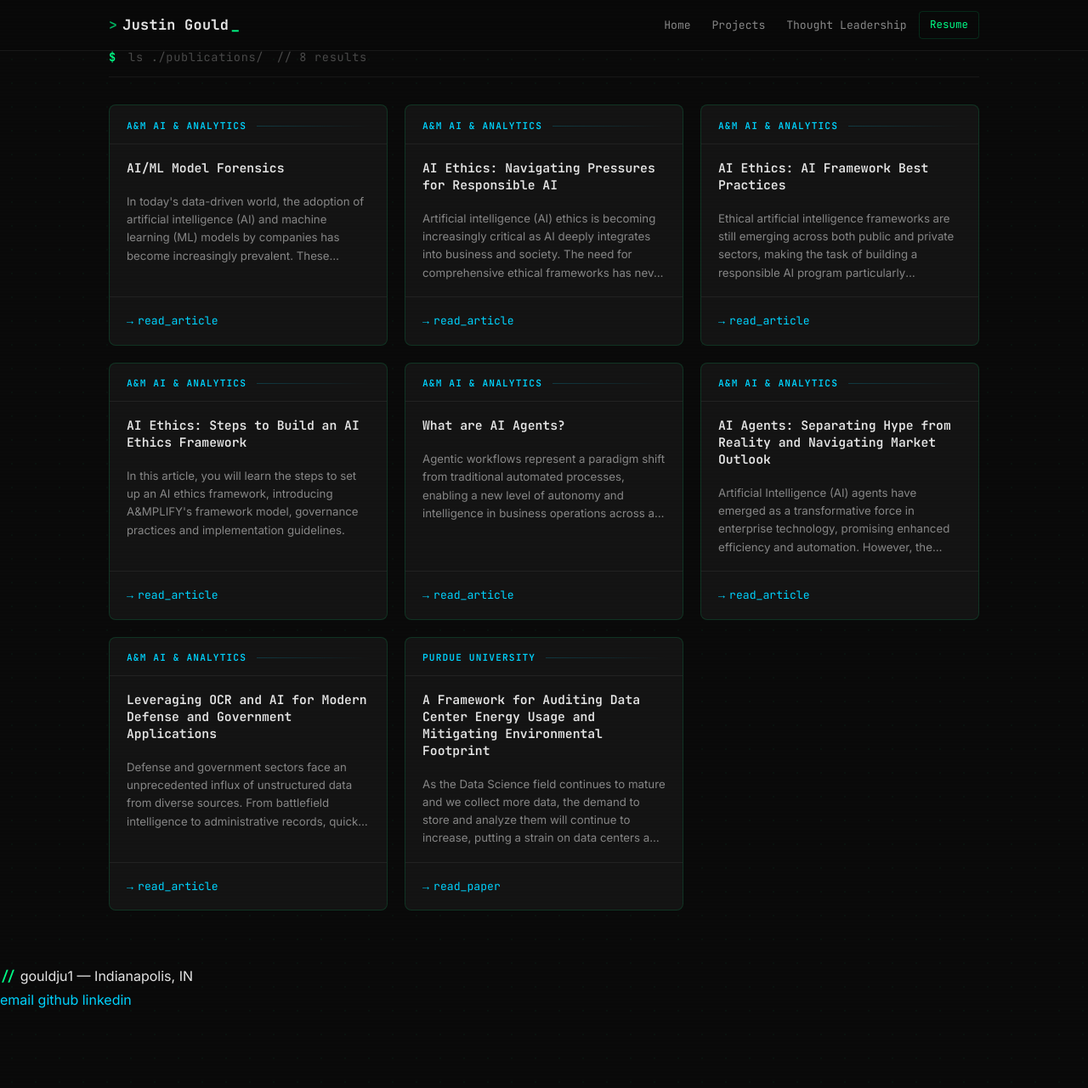
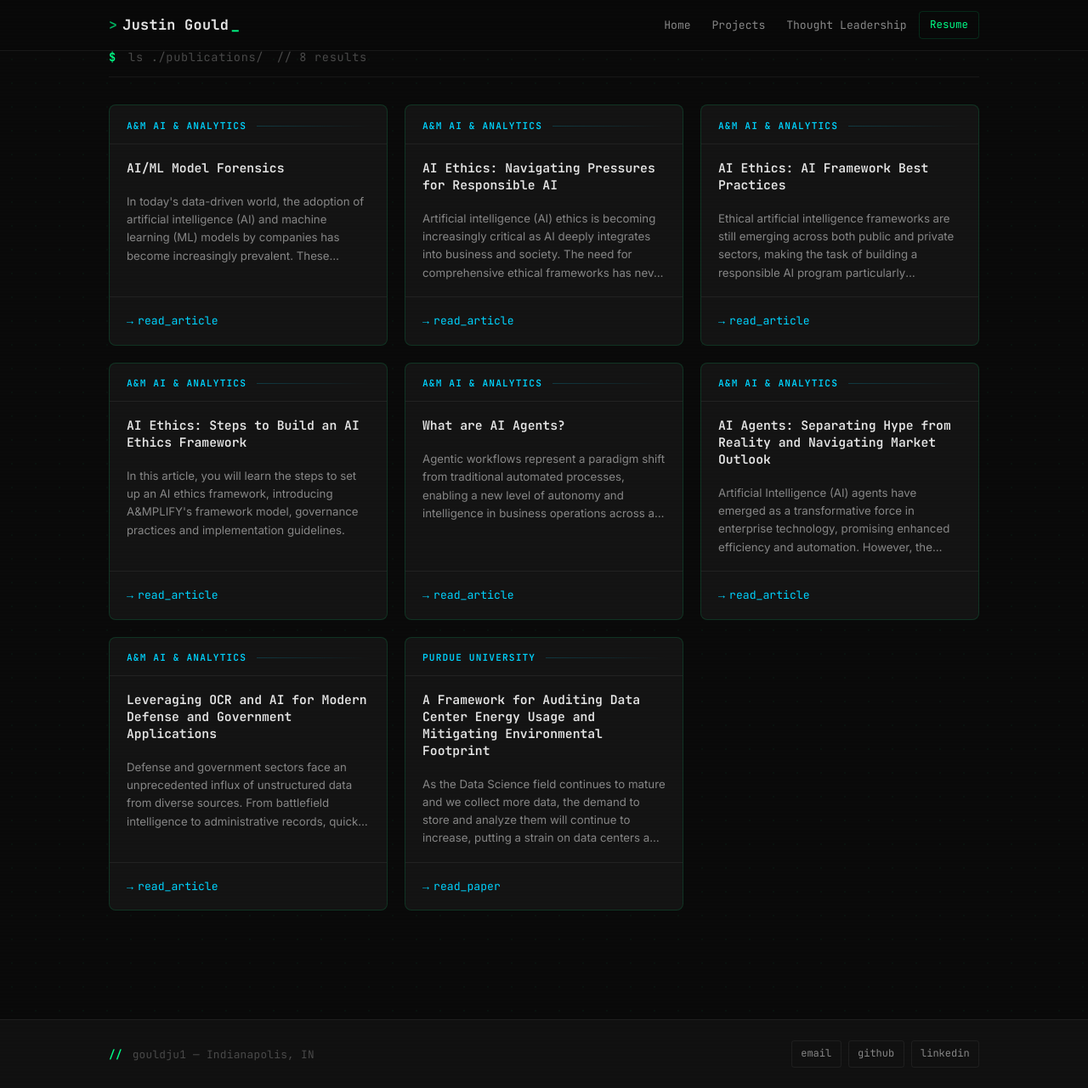
Before and after one commit to gouldju1/gouldju1, a Jekyll site: the page built from pages/ThoughtLeadership.html, in a window 1280 px wide and 1281 px high. Shown: the whole window at 85% size. Built offline with Jekyll 4.4.1, drawn with Linux system fonts in a browser that asks for light colours.

Commit message:
favicon, certs

```diff
--- a/_layouts/default.html
+++ b/_layouts/default.html
@@ -8,6 +8,7 @@
   <link rel="preconnect" href="https://fonts.gstatic.com" crossorigin>
   <link href="https://fonts.googleapis.com/css2?family=JetBrains+Mono:wght@300;400;600;700&family=Inter:wght@300;400;500;600&display=swap" rel="stylesheet">
   <link rel="stylesheet" href="{{ '/assets/css/style.css?v=' | append: site.github.build_revision | relative_url }}">
+  <link rel="icon" type="image/x-icon" href="{{ '/images/favicon.ico' | relative_url }}">
   <meta name="theme-color" content="#0a0a0a">
   <meta name="apple-mobile-web-app-status-bar-style" content="black">
 </head>
--- a/_sass/terminal-base.scss
+++ b/_sass/terminal-base.scss
@@ -189,3 +189,63 @@
     color: $accent-green;
   }
 }
+
+// Footer
+.site-footer {
+  margin-top: 4rem;
+  border-top: 1px solid $border-subtle;
+  background: $bg-secondary;
+}
+
+.footer-inner {
+  max-width: $max-width;
+  margin: 0 auto;
+  padding: 1.5rem $content-pad-lg;
+  display: flex;
+  align-items: center;
+  justify-content: space-between;
+  gap: 1.5rem;
+  flex-wrap: wrap;
+
+  @include small {
+    padding: 1.25rem $content-pad-sm;
+    flex-direction: column;
+    align-items: flex-start;
+    gap: 0.75rem;
+  }
+}
+
+.footer-prompt {
+  font-family: $font-mono;
+  font-size: 0.8rem;
+  color: $text-muted;
+  letter-spacing: 0.02em;
+
+  .prompt-symbol {
+    color: $accent-green;
+    margin-right: 0.3em;
+  }
+}
+
+.footer-links {
+  display: flex;
+  align-items: center;
+  gap: 0.5rem;
+
+  a {
+    font-family: $font-mono;
+    font-size: 0.75rem;
+    color: $text-secondary;
+    text-decoration: none;
+    padding: 0.3rem 0.65rem;
+    border: 1px solid $border-subtle;
+    border-radius: 3px;
+    transition: color 0.2s, border-color 0.2s, background 0.2s;
+
+    &:hover {
+      color: $accent-green;
+      border-color: $border-card;
+      background: $accent-dim;
+    }
+  }
+}
--- a/_sass/terminal-hero.scss
+++ b/_sass/terminal-hero.scss
@@ -285,3 +285,97 @@
   color: $text-muted;
   font-family: $font-body;
 }
+
+// Certifications section
+.cert-section {
+  max-width: $max-width;
+  margin: 0 auto;
+  padding: 0 $content-pad-lg 4rem;
+
+  @include small {
+    padding: 0 $content-pad-sm 3rem;
+  }
+}
+
+.cert-grid {
+  display: flex;
+  flex-wrap: wrap;
+  gap: 1rem;
+  margin-top: 1.5rem;
+}
+
+.cert-card {
+  display: flex;
+  align-items: center;
+  gap: 1rem;
+  background: $bg-card;
+  border: 1px solid $border-card;
+  border-radius: 6px;
+  padding: 1rem 1.25rem;
+  text-decoration: none;
+  transition: border-color 0.25s, box-shadow 0.25s, transform 0.25s;
+  min-width: 280px;
+
+  &:hover {
+    border-color: #05a6f0;
+    box-shadow: 0 0 18px rgba(5, 166, 240, 0.15), 0 4px 20px rgba(0,0,0,0.4);
+    transform: translateY(-2px);
+    text-decoration: none;
+  }
+}
+
+.cert-logo {
+  flex-shrink: 0;
+  display: flex;
+  align-items: center;
+  justify-content: center;
+  width: 44px;
+  height: 44px;
+  background: rgba(255,255,255,0.04);
+  border-radius: 6px;
+  border: 1px solid $border-subtle;
+}
+
+.cert-body {
+  display: flex;
+  flex-direction: column;
+  gap: 0.15rem;
+  flex: 1;
+  min-width: 0;
+}
+
+.cert-name {
+  font-family: $font-mono;
+  font-size: 0.68rem;
+  color: #05a6f0;
+  text-transform: uppercase;
+  letter-spacing: 0.08em;
+  font-weight: 600;
+}
+
+.cert-title {
+  font-family: $font-mono;
+  font-size: 0.88rem;
+  color: $text-primary;
+  font-weight: 600;
+  line-height: 1.3;
+}
+
+.cert-id {
+  font-family: $font-mono;
+  font-size: 0.68rem;
+  color: $text-muted;
+  letter-spacing: 0.03em;
+}
+
+.cert-verify {
+  font-family: $font-mono;
+  font-size: 0.72rem;
+  color: $text-muted;
+  white-space: nowrap;
+  transition: color 0.2s;
+
+  .cert-card:hover & {
+    color: #05a6f0;
+  }
+}
--- a/assets/js/terminal.js
+++ b/assets/js/terminal.js
@@ -12,8 +12,7 @@
   var taglines = [
     'AI & Data Engineering Leader',
     'Technical Leader @ Eli Lilly & Company',
-    'MLOps · GenAI · NLP · Computer Vision',
-    'Building AI that delivers at scale'
+    'Architecture · Agents · Cloud · Computer Vision · NLP · MLOps · GenAI',
   ];
 
   var tlIndex   = 0;
@@ -84,6 +83,11 @@
 
     // Education cards (outside .card-grid)
     document.querySelectorAll('.edu-card.reveal-card').forEach(function (el) {
+      observer.observe(el);
+    });
+
+    // Any remaining reveal-cards not inside .card-grid (e.g. cert cards)
+    document.querySelectorAll('.reveal-card:not(.card-grid .reveal-card):not(.edu-card)').forEach(function (el) {
       observer.observe(el);
     });
   }
```
Also changed, not shown: index.md (+29 -5 lines), images/favicon.ico (added).
